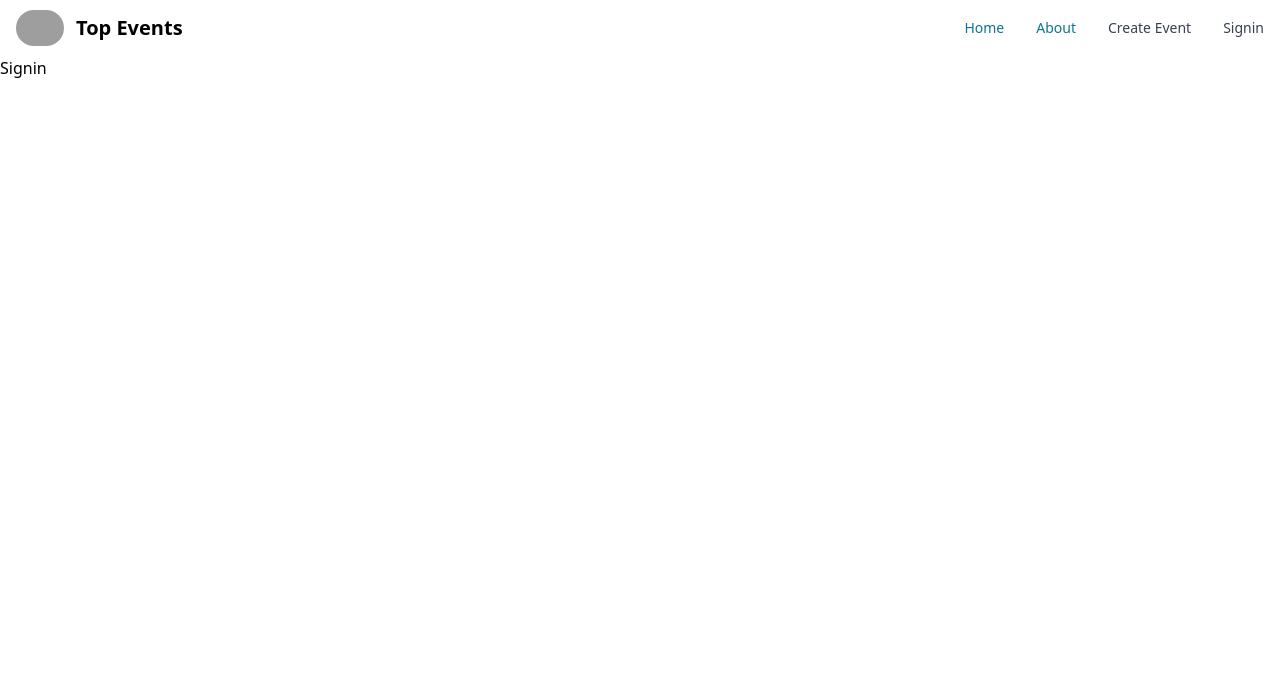
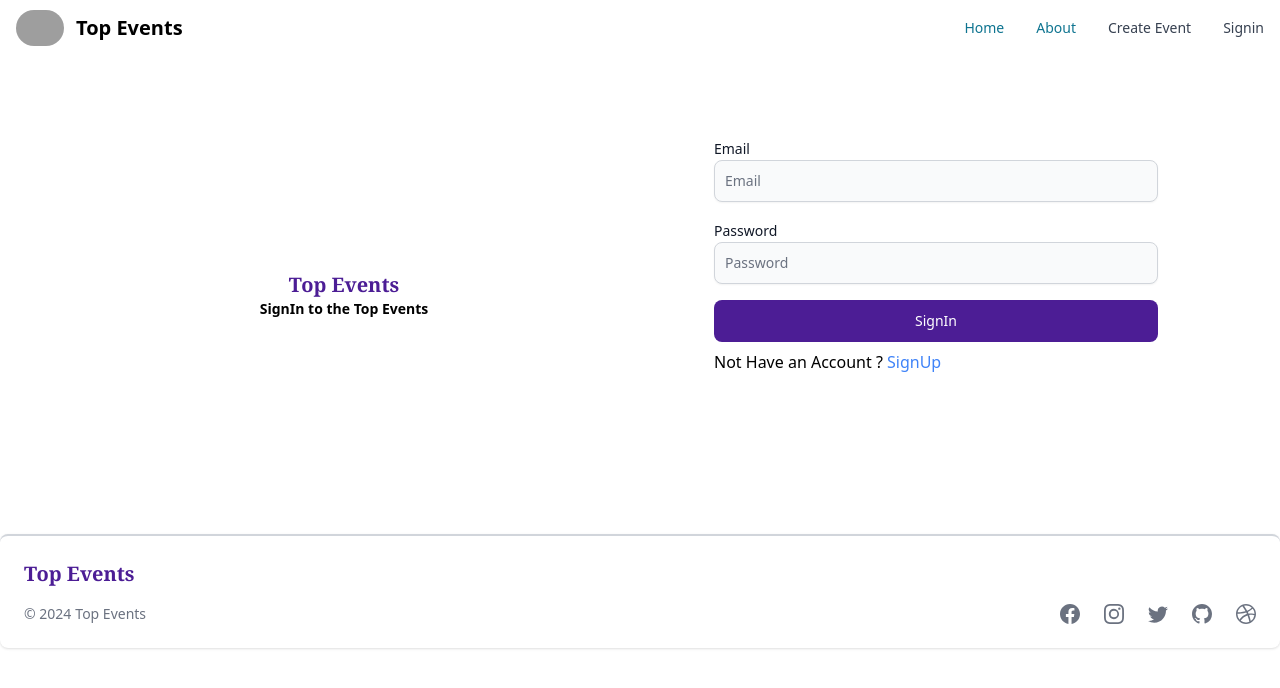
Before and after one commit to HarshitDevsainia/EventPlanning, a React (Vite) app in the folder frontend/: page /signin in a window 1280 px wide. Shown: the top 688 px of the page. Built offline with nearby package versions, Linux system fonts and the light colour scheme; grey boxes are pictures that could not be loaded.

Commit message:
Create the Website Header

```diff
--- a/frontend/src/App.jsx
+++ b/frontend/src/App.jsx
@@ -5,6 +5,7 @@ import Header from './Components/Header';
 import Home from './Pages/Home';
 import Signin from './Pages/Signin';
 import Signup from './Pages/Signup';
+import Footer from './Components/FooterWeb';
 
 function App() {
   return (
@@ -16,6 +17,7 @@ function App() {
           <Route path='/signin' element={<Signin/>}></Route>
           <Route path='/signup' element={<Signup/>}></Route>
         </Routes>
+      <Footer/>
       </BrowserRouter>
     </>
   )
--- /dev/null
+++ b/frontend/src/Components/FooterWeb.jsx
@@ -0,0 +1,28 @@
+import React from 'react';
+import { Footer,FooterCopyright } from 'flowbite-react';
+import {BsFacebook,BsInstagram,BsGithub,BsDribbble,BsTwitter} from 'react-icons/bs'
+
+export default function FooterWeb() {
+  return (
+    <Footer container className="border-t-2 border-gray-300">
+        <div className="w-full flex flex-col gap-4">
+          <div className="">
+              <h2 className='text-xl font-bold font-serif text-violet-900'>Top Events</h2>
+          </div>
+          <div className="w-full sm:flex sm:justify-between sm:items-center">
+              <FooterCopyright
+              href='#'
+              by='Top Events'
+              year={new Date().getFullYear()}/>
+              <div className="flex gap-6 sm:mt-0 mt-4 sm:justify-center">
+               <Footer.Icon href='https://www.facebook.com/' icon={BsFacebook}/>
+               <Footer.Icon href='https://www.instagram.com/' icon={BsInstagram}/>
+               <Footer.Icon href='https://twitter.com/' icon={BsTwitter}/>
+               <Footer.Icon href='https://github.com/HarshitDevsainia/EventPlanning' target='_blank' rel="noopener noreferrer" icon={BsGithub}/>
+               <Footer.Icon href='https://dribbble.com/' icon={BsDribbble}/>
+              </div>
+          </div>
+        </div>
+    </Footer>
+  );
+}
--- a/frontend/src/Pages/Signin.jsx
+++ b/frontend/src/Pages/Signin.jsx
@@ -1,7 +1,64 @@
-import React from 'react'
+import React, { useState } from 'react';
+import {TextInput,Label, Button, Alert, Spinner} from 'flowbite-react';
+import {Link} from 'react-router-dom';
+import { useNavigate } from 'react-router-dom';
+import {HiInformationCircle} from 'react-icons/hi'
 
 export default function Signin() {
+  const [user,setUser]=useState({});
+  const [errorMsg,setErrorMsg]=useState(null);
+  const [loader,setLoader]=useState(false);
+  const navigate=useNavigate();
+  const handleInput=(e)=>{
+    setUser({...user,[e.target.id]:e.target.value.trim()});
+  }
+  const handleSubmit=async(e)=>{
+    e.preventDefault();
+    console.log(user);
+  }
   return (
-    <div>Signin</div>
+    <div className="flex flex-col md:flex-row m-2 items-center md:my-10 p-10">
+    <div className="w-full h-100  md:w-1/2 p-10">
+      <div className="flex flex-col items-center justify-center">
+        <h2 className='text-xl text-center font-bold font-serif text-violet-900'>Top Events</h2>
+        <p className='text-sm text-center font-semibold'>SignIn to the Top Events</p>
+      </div>
+    </div>
+    <div className="w-full md:w-1/2 flex items-center justify-center">
+      <div className="w-3/4">
+        <form onSubmit={handleSubmit} className='flex flex-col w-full gap-4'>
+          <div className="">
+            <div className="">
+              <Label htmlFor='email'>Email</Label>
+            </div>
+            <TextInput id='email' type='text' placeholder='Email' shadow required onChange={handleInput}/>
+          </div>
+          <div className="">
+            <div className="">
+              <Label htmlFor='password'>Password</Label>
+            </div>
+            <TextInput id='password' type='text' placeholder='Password' shadow required onChange={handleInput}/>
+          </div>
+          <Button type='submit' className=' !bg-violet-900'>
+            {loader ?
+              <div className="">
+                <Spinner size={'sm'}/>
+                <span className='ml-2'>Loading...</span>
+              </div>
+              :
+              'SignIn'
+            }
+          </Button>
+        </form>
+        <div className="mt-2">
+           <span>Not Have an Account ? </span>
+           <Link to='/signUp' className='text-blue-500 hover:underline'>SignUp</Link>
+        </div>
+        <div className=" h-20 border-2 border-white">
+          {errorMsg!=null && <Alert className='mt-2' color="failure" onDismiss={() => setErrorMsg(null)} icon={HiInformationCircle}>{errorMsg}</Alert>}
+        </div>
+      </div>
+    </div>
+  </div>
   )
 }
--- a/frontend/src/Pages/Signup.jsx
+++ b/frontend/src/Pages/Signup.jsx
@@ -69,7 +69,7 @@ export default function Signup() {
               <div className="">
                 <Label htmlFor='password'>Password</Label>
               </div>
-              <TextInput id='password' type='text' placeholder='Password' shadow required onChange={handleInput}/>
+              <TextInput id='password' type='password' placeholder='Password' shadow required onChange={handleInput}/>
             </div>
             <Button type='submit' className=' !bg-violet-900'>
               {loader ?
```
